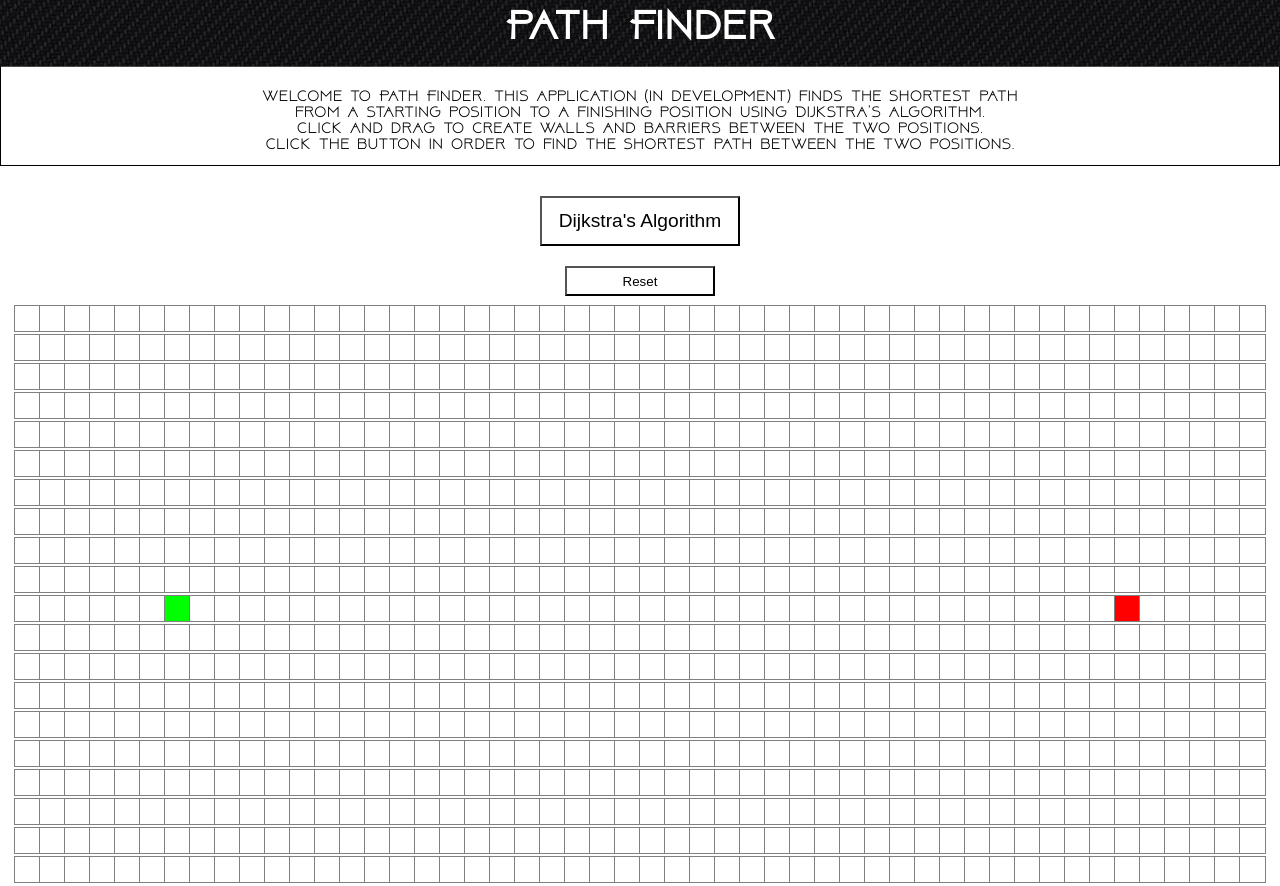
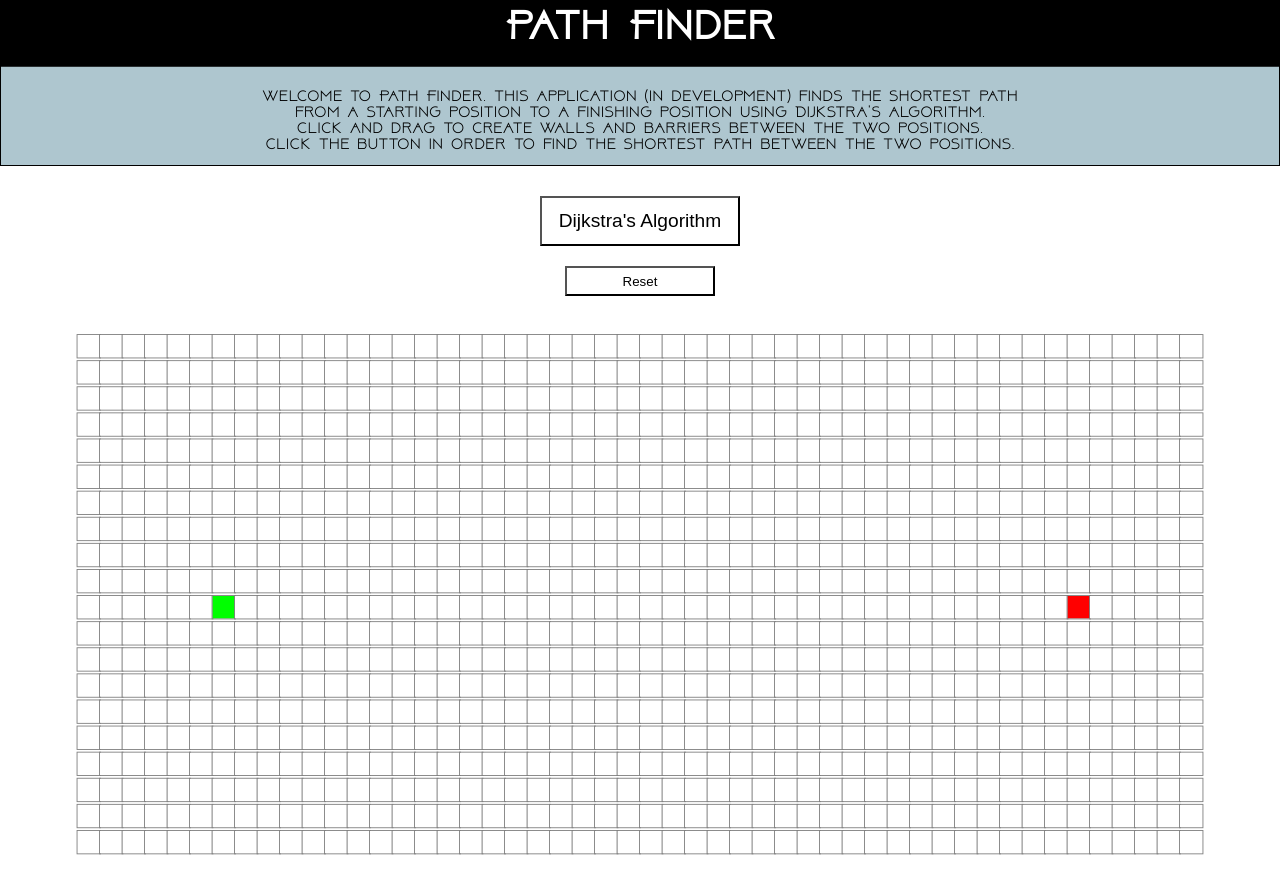
Before and after one commit to jemjefferson/PathFinder, a React (Create React App) app: page / in a window 1280 px wide. Built offline with nearby package versions, Linux system fonts and the light colour scheme.

Commit message:
Restructured html and small styling update.

```diff
--- a/src/App.css
+++ b/src/App.css
@@ -7,14 +7,9 @@
   font-family: 'Above', 'Baskerville', "Baskerville Old Face", "Goudy Old Style", Garamond, "Times New Roman", serif;
   text-align: center;
   overflow: hidden;
+  background-color: #AEC6CF;
 }
 
-#tutorialText {
-  border: 1px solid black;
+#pathFinder {
+  background-color: white;
 }
-
-#tutorial {
-  padding: 1%;
-  padding-top: 30px;
-  font-weight: 300;
-}
--- a/src/App.js
+++ b/src/App.js
@@ -7,16 +7,10 @@ function App() {
   return (
     <div className="App">
       <Index></Index>
-      <div id="tutorialText">
-      <p id="tutorial">Welcome to Path Finder. This application (in development) finds the shortest path<br></br> from a starting position to a finishing position using Dijkstra's algorithm.<br></br>
-      Click and drag to create walls and barriers between the two positions. <br></br>Click the button in order to find the shortest path between the two positions.</p>
+
+      <div id="pathFinder">
+      <PathFinderVisual></PathFinderVisual>
       </div>
-      <div id="logos">
-        <div>
-
-        </div>
-      </div>
-      <PathFinderVisual></PathFinderVisual>
     </div>
   );
 }
--- a/src/HTML/index.jsx
+++ b/src/HTML/index.jsx
@@ -11,8 +11,19 @@ export default class Index extends Component {
     }
 render() {
     return (
+      <div>
       <div id="header">
         <h1>Path Finder</h1>
       </div>
+      <div id="tutorialText">
+      <p id="tutorial">Welcome to Path Finder. This application (in development) finds the shortest path<br></br> from a starting position to a finishing position using Dijkstra's algorithm.<br></br>
+      Click and drag to create walls and barriers between the two positions. <br></br>Click the button in order to find the shortest path between the two positions.</p>
+      </div>
+      <div id="logos">
+        <div>
+
+        </div>
+      </div>
+      </div>
     );
 }}
--- a/src/HTML/styles.css
+++ b/src/HTML/styles.css
@@ -1,5 +1,5 @@
 #header {
-    background-image: url(/public/images/header.jpg);
+    background-color: black;
     text-align: center;
     transform: scale(1.3);
 }
@@ -8,3 +8,13 @@ h1 {
     color: white;
     padding: 1%;
 }
+
+#tutorialText {
+    border: 1px solid black;
+  }
+
+  #tutorial {
+    padding: 1%;
+    padding-top: 30px;
+    font-weight: 500;
+  }
--- a/src/PathFinderVisual/PathFinderVisual.css
+++ b/src/PathFinderVisual/PathFinderVisual.css
@@ -1,5 +1,6 @@
 .grid {
-    margin: 10px 0 0;
+    margin-top: 10px;
+    transform: scale(0.9);
 }
 
 #buttons {
```
